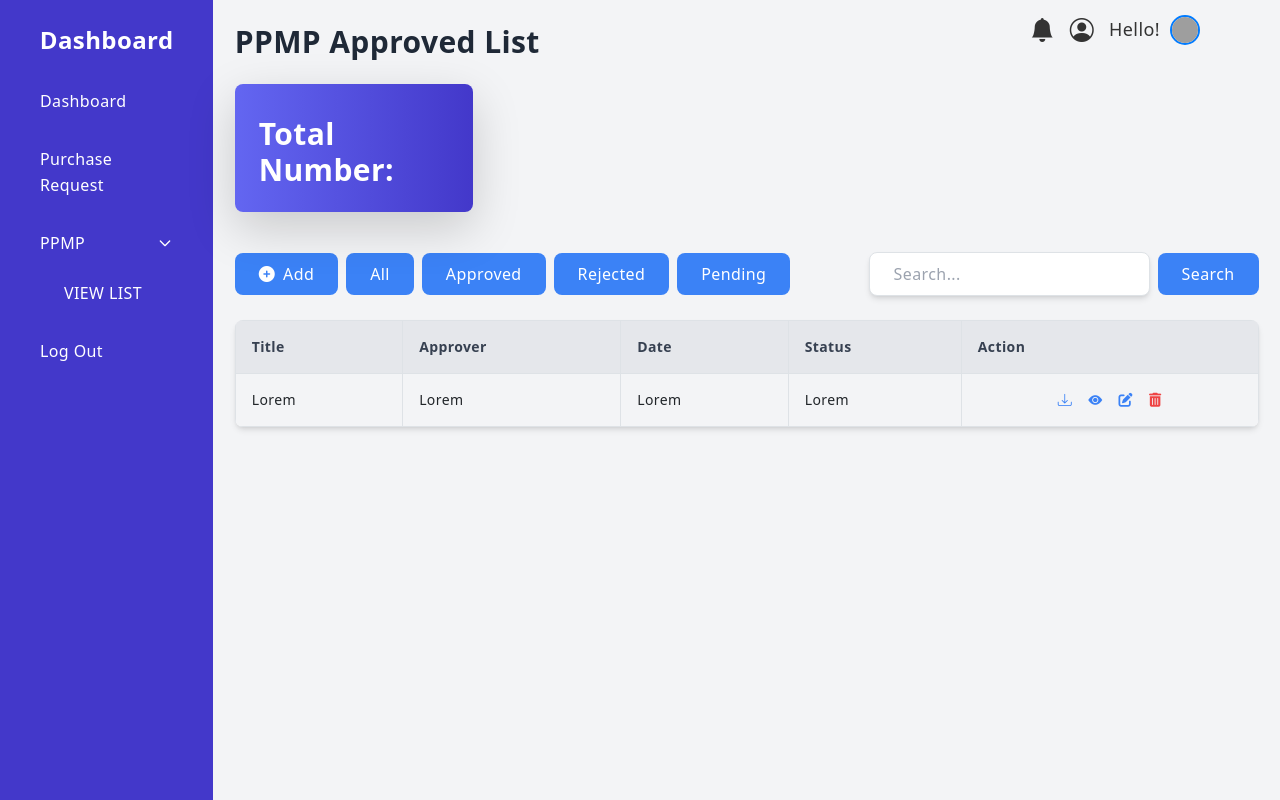
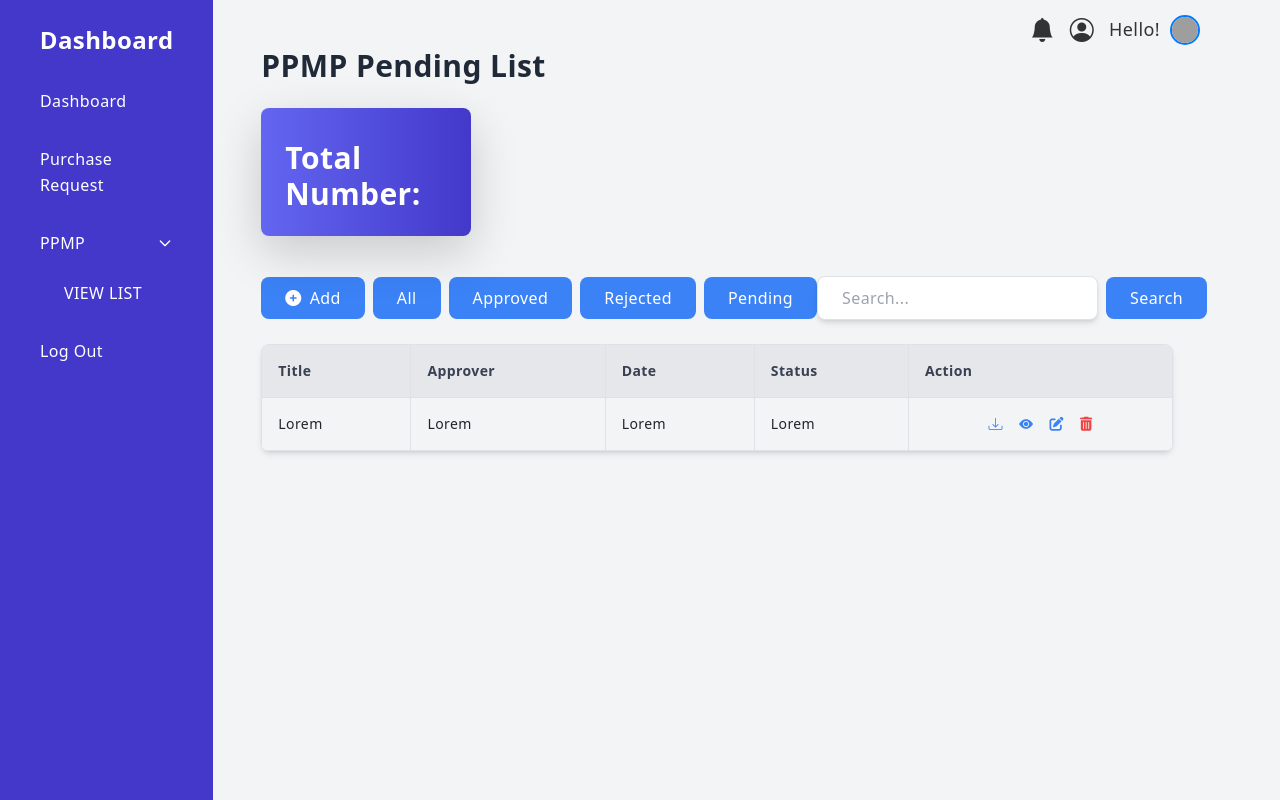
Before and after one commit to garquiza/Purchase-Request-Automation-System, a PHP site: page /ppmp_approved.php in a window 1280 px wide. Run offline with PHP 8.4, Linux system fonts and the light colour scheme; some libraries are stand-ins or nearby versions; grey boxes are pictures that could not be loaded.

Commit message:
Updated the div class for approved ppmp

```diff
--- a/request/end-user/ppmp_approved.php
+++ b/request/end-user/ppmp_approved.php
@@ -15,11 +15,13 @@
 
     <div class="flex min-h-screen flex-col md:flex-row">
         <?php include './partials/sidebar.php'; ?>
-    <div class="flex-1 p-0 mt-4 md:mt-0 md:ml-4 max-w-screen-lg mx-auto">
-    <h1 class="text-3xl font-bold mb-6 text-gray-800">PPMP Approved List</h1>
+
+        <div class="w-full md:w-3/4 lg:w-3/4 xl:w-3/4 p-6 mt-4 md:mt-0 md:ml-6">
+            <h1 class="text-3xl font-bold mb-6 text-gray-800">PPMP Pending List</h1>
 
             <section class="mb-10">
                 <div class="grid grid-cols-1 sm:grid-cols-2 lg:grid-cols-3 xl:grid-cols-4 gap-6">
+
                     <div class="p-6 bg-gradient-to-r from-indigo-500 to-indigo-700 rounded-lg shadow-lg text-white transition-transform transform hover:scale-105 flex flex-col justify-between">
                         <h3 class="text-3xl font-bold mt-2">Total Number: </h3>
                     </div>
@@ -71,7 +73,7 @@
                 </table>
             </div>
         </div>
-
+    </div>
 
     <script src="https://cdn.jsdelivr.net/npm/@popperjs/core@2.11.6/dist/umd/popper.min.js"></script>
     <script src="https://cdn.jsdelivr.net/npm/bootstrap@5.3.0/dist/js/bootstrap.min.js"></script>
```
Lines whose indentation alone changed are shown as unchanged.
